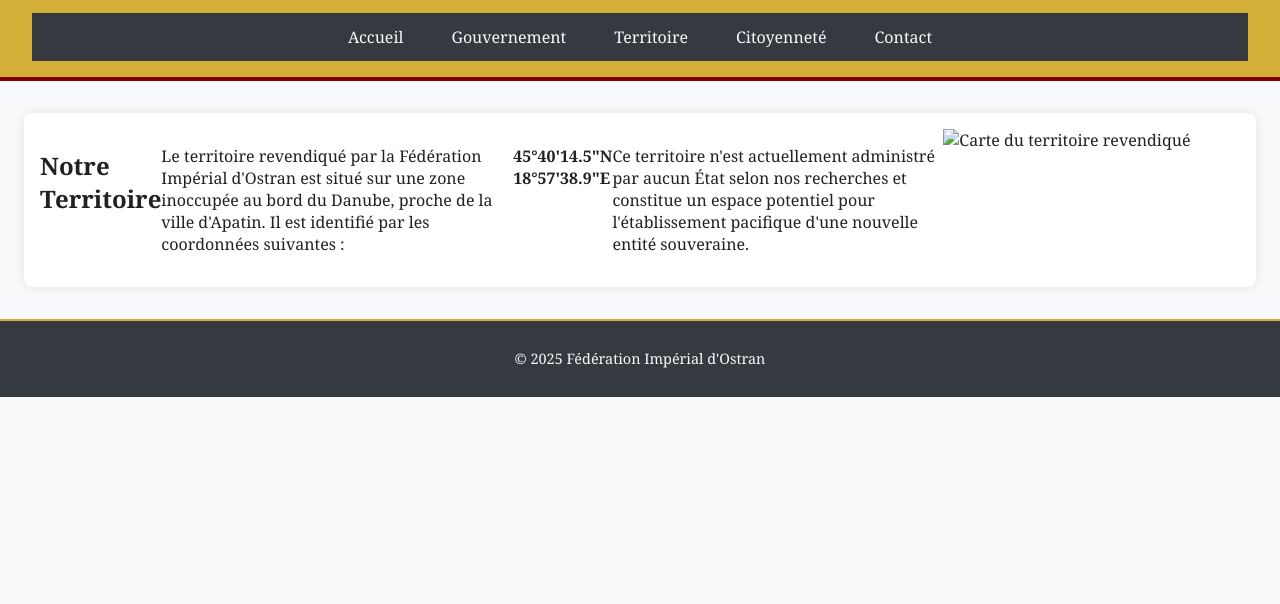
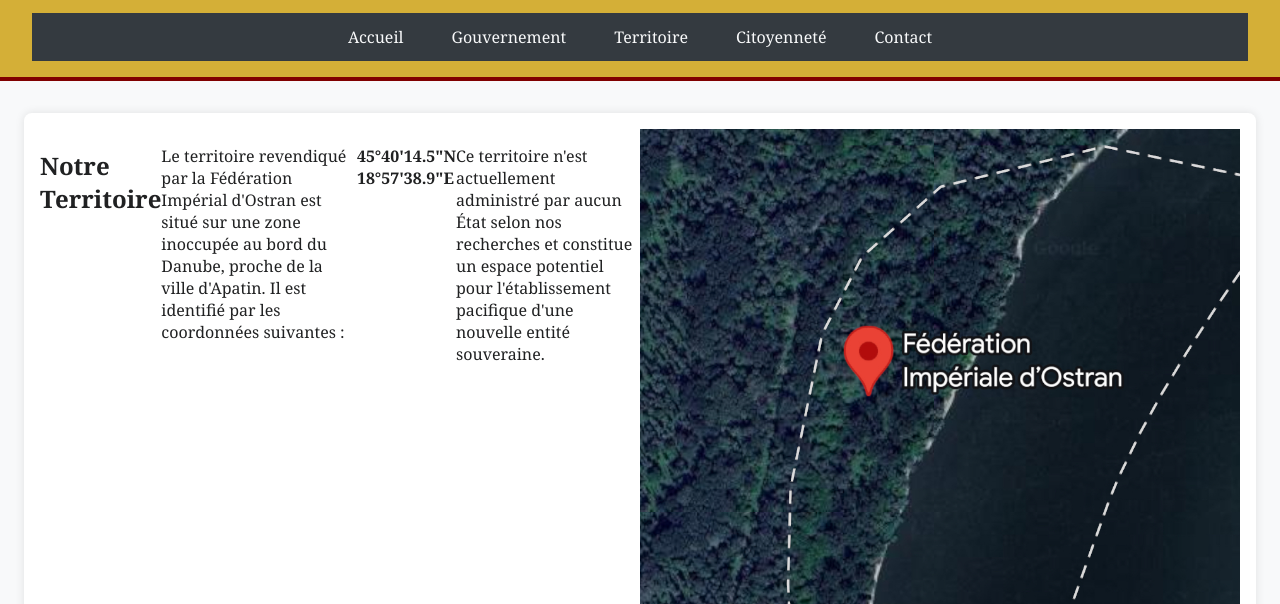
Before and after one commit to angel2000sur-ng/Ostran, a plain HTML site: page territoire.html in a window 1280 px wide. Shown: the part 196-800 px from the top of the page. Drawn offline with Linux system fonts and the light colour scheme.

Commit message:
Update territoire.html

```diff
--- a/territoire.html
+++ b/territoire.html
@@ -27,7 +27,7 @@
     <p><strong>45°40'14.5"N 18°57'38.9"E</strong></p>
     <p>Ce territoire n'est actuellement administré par aucun État selon nos recherches et constitue un espace potentiel pour l'établissement pacifique d'une nouvelle entité souveraine.</p>
 
-    <img src="carte-territoire.png" alt="Carte du territoire revendiqué" style="width:100%;max-width:600px;">
+    <img src="IMG_4891.jpeg" alt="Carte du territoire revendiqué" style="width:100%;max-width:600px;">
   </main>
 
   <footer>
```
